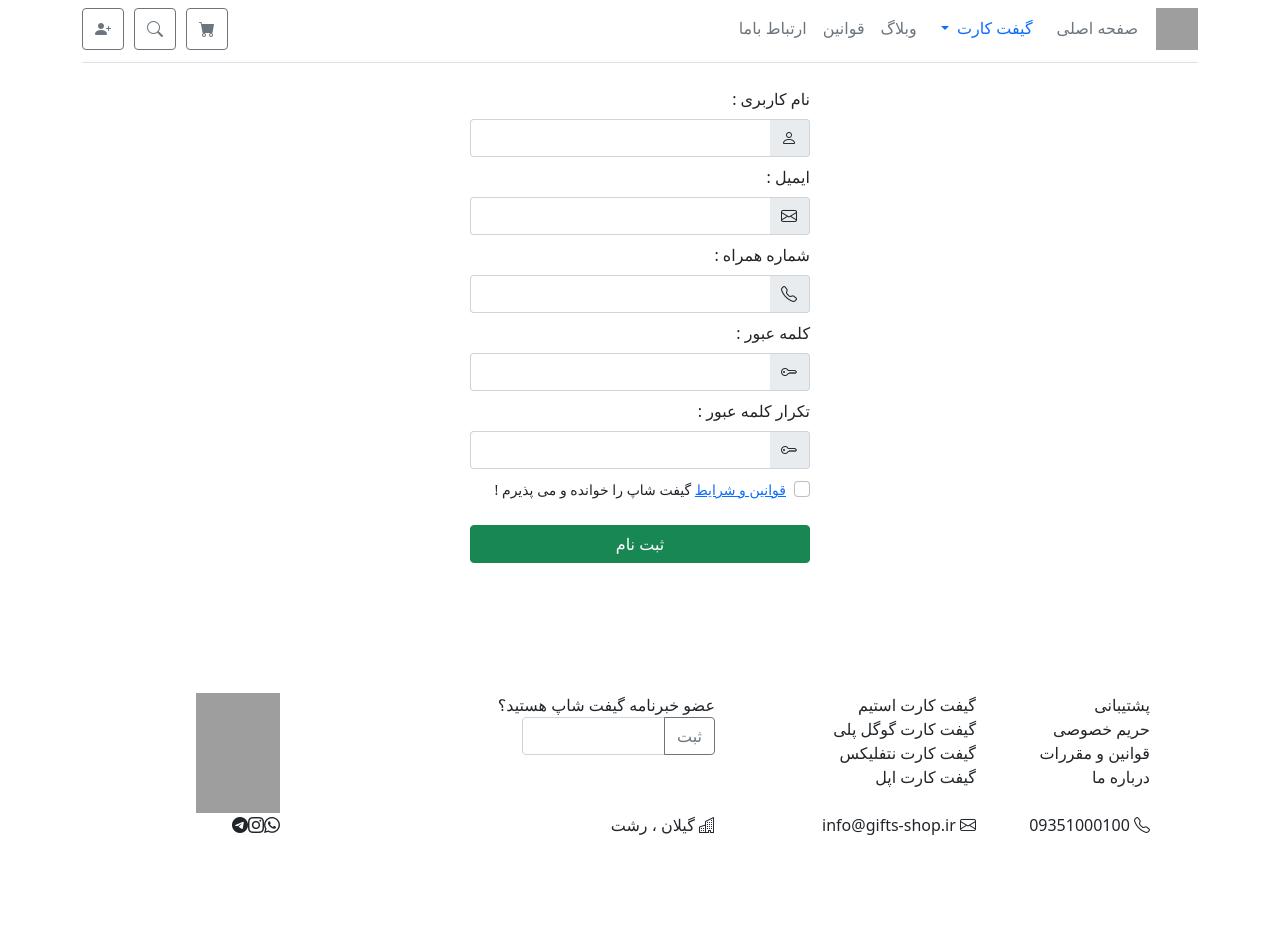
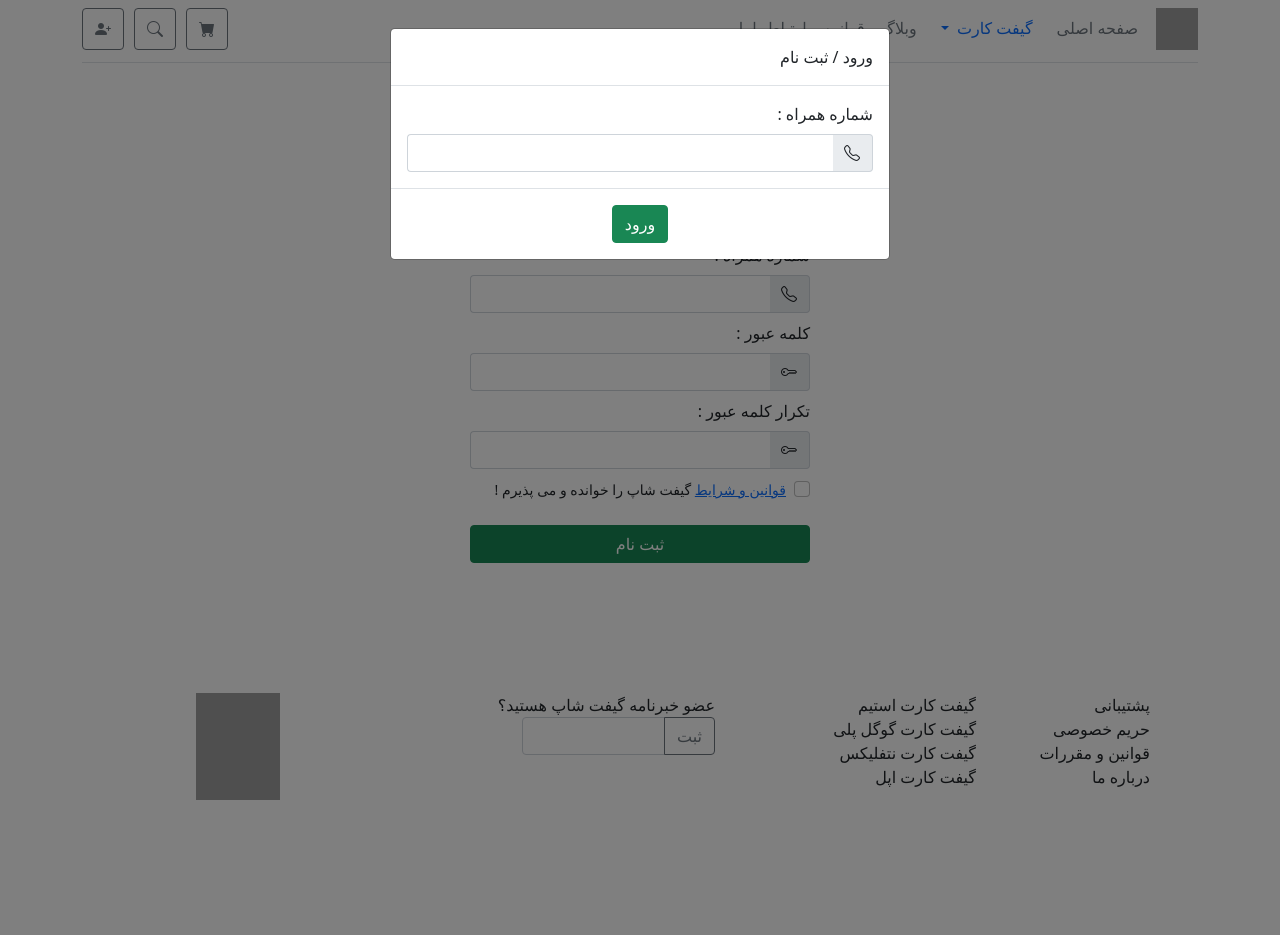
Before and after one commit to 0x73am43l/Gifts-Shop-fa, a Django app: template templates/account/register.html in a window 1280 px wide, after a click on "ثبت نام". After the commit the page ends 800 px from the top, so only its background shows below. Run offline with Django 3.2, Linux system fonts and the light colour scheme; the template is opened without the code that fills it, so the values that code supplies are empty; some libraries are stand-ins or nearby versions; grey boxes are pictures that could not be loaded.

Commit message:
Update: Template

```diff
--- a/templates/base/base.html
+++ b/templates/base/base.html
@@ -64,5 +64,32 @@
         //  });
         // });
     </script>
+
+    <div class="modal fade" id="exampleModal" tabindex="-1" aria-labelledby="exampleModalLabel" aria-hidden="true">
+        <div class="modal-dialog modal-dialog-scrollable">
+        <div class="modal-content">
+            <div class="modal-header">
+            <h6 class="modal-title" id="exampleModalLabel">ورود / ثبت نام</h6>
+            <button type="button" class="btn-close btn-close-white" data-bs-dismiss="modal" aria-label="Close"></button>
+            </div>
+            <div class="modal-body">
+
+                <div class="">
+                    <label for="exampleInputEmail1" class="form-label text-velo text-small">شماره همراه :</label>
+                    <div class="input-group flex-nowrap">
+                        <span class="input-group-text border-end-0" id="addon-wrapping"><i class="bi bi-telephone"></i></span>
+                        <input type="text" class="form-control border-start-0" aria-label="Email" aria-describedby="addon-wrapping">
+                    </div>
+                </div>
+
+            </div>
+            <div class="modal-footer justify-content-center">
+            <!-- <button type="button" class="btn btn-danger" data-bs-dismiss="modal">نمی پذیرم</button> -->
+            <button type="button" class="btn btn-success">ورود </button>
+            </div>
+        </div>
+        </div>
+    </div>
+
 </body>
 </html>
```
